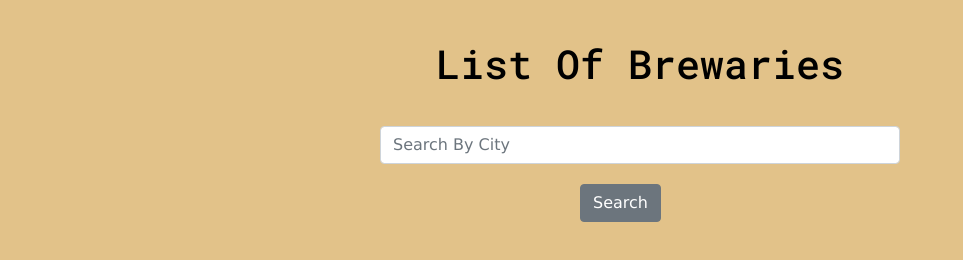
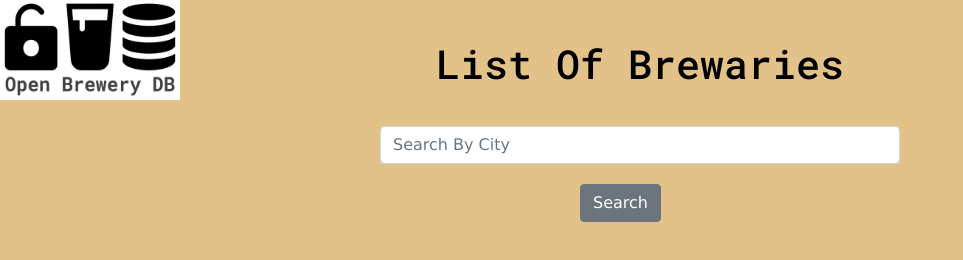
Before and after one commit to shanmugapriya1203/Open-brewary-api, a plain HTML site: page index.html in a window 1280 px wide. Shown: the whole page, without its empty margins (0-963 px from the left). Drawn offline with nearby package versions, Linux system fonts and the light colour scheme.

Commit message:
Update style.css

```diff
--- a/style.css
+++ b/style.css
@@ -22,7 +22,7 @@
     }
 
  body{
-    background-image: url(brewary.png);
+    background-image: url(brewary.jpg);
     background-repeat: no-repeat;
     background-size: 180px 100px;
 
```
